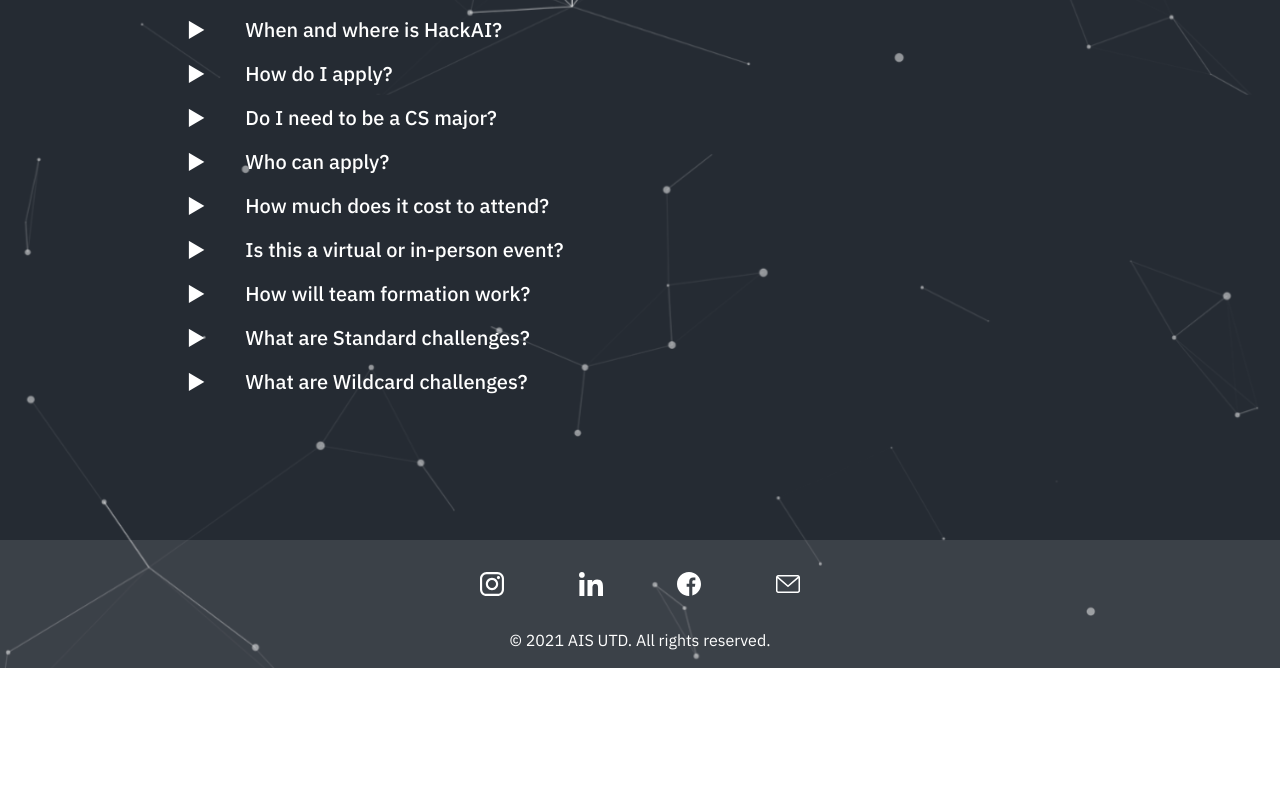
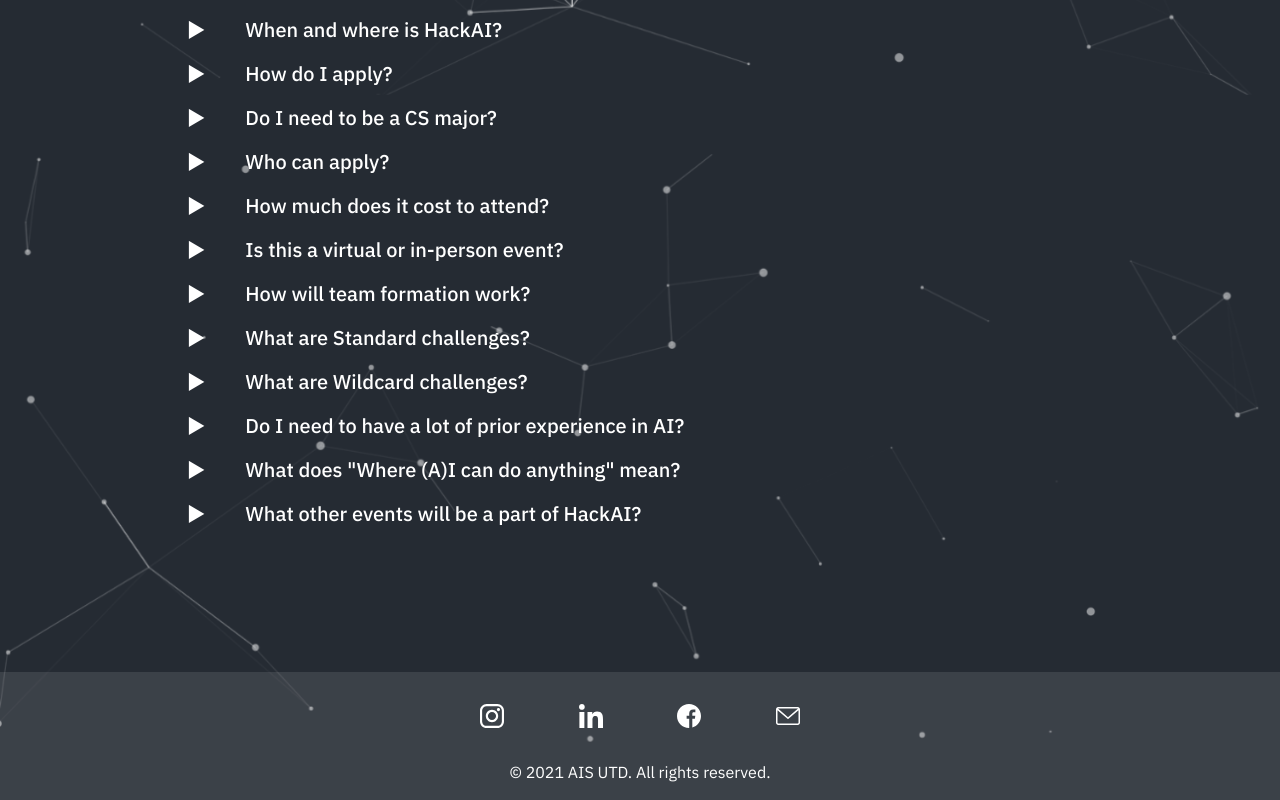
Before and after one commit to aisutd/hackai.github.io, a Next.js app: page / in a window 1280 px wide. Shown: the part 3256-4056 px from the top of the page. Before the commit the page ends 3924 px from the top, so only its background shows below. Built offline with nearby package versions, Linux system fonts and the light colour scheme.

Commit message:
Modified FAQ with new information regarding team formation, prior experience, and events

```diff
--- a/faq.ts
+++ b/faq.ts
@@ -23,7 +23,7 @@
   {
     q: 'How will team formation work?',
     a:
-      'Participants will be able to form teams of up to 5, and can choose from a pool of standard or wildcard challenges provided by sponsors, and submit their projects for a chance at winning one of our many prizes! Throughout the hackathon, we will also have video game tournaments, workshops and events from partner organizations, and chances to connect with our sponsors and recruiters.',
+      'Teams at HackAI can have a maximum of 5 members. If you already have team members in mind while signing up, you can include it in your application. Otherwise, you can form teams the day of the hackathon by meeting other participants in the Discord!',
   },
   {
     q: 'What are Standard challenges?',
@@ -35,6 +35,18 @@
     a:
       'The major and minor wildcard challenges come into place when one wants to break from the norm. The wildcard system helps account for the fact that not all sponsors may wish to have their competition be a supervised learning task, and gives them the flexibility of providing a different type of competition challenge. In this wildcard pool, companies will be responsible for providing their own judges for challenges as well as prizes limited to one winning team.',
   },
+  {
+    q: 'Do I need to have a lot of prior experience in AI?',
+    a: 'Not at all! The purpose of this hackathon is to introduce AI to everyone, so as a result you do not need experience with AI to attend. If you want to submit a project regardless of experience level, we have various "tracks" categorized by relative difficulty level by which projects submitted will be judged, and we will also have workshops to help beginners out. All you need is a drive and passion to learn!'
+  },
+  {
+    q: 'What does "Where (A)I can do anything" mean?',
+    a: 'Any sort of program, be it a simple "Hello World" or something as complex as a walking, talking robot, will only ever really be as smart as its creator. That\'s why the "A" is in parentheses - because there\'s no "AI" without "I". The program can work because you can - and that\'s what we hope to accomplish at HackAI.'
+  },
+  {
+    q: 'What other events will be a part of HackAI?',
+    a: 'HackAI is a full day of learning about what the hype is behind AI - we have interactive workshops where you can make prototype projects with the host - and make them your own, so we\'ll guarantee that you\'ll come out of HackAI having learnt something new and having something to show for it. We also have talks with people who have worked in the AI field, so if you want to learn more, this is the best place to start! We\'re also proud that OpenAI, a company co-founded by Elon Musk, will be working with us in HackAI!'
+  }
 ]
 
 export default faq
```
Also changed, not shown: 2 other files (tests, documents, lock files or other folders).
